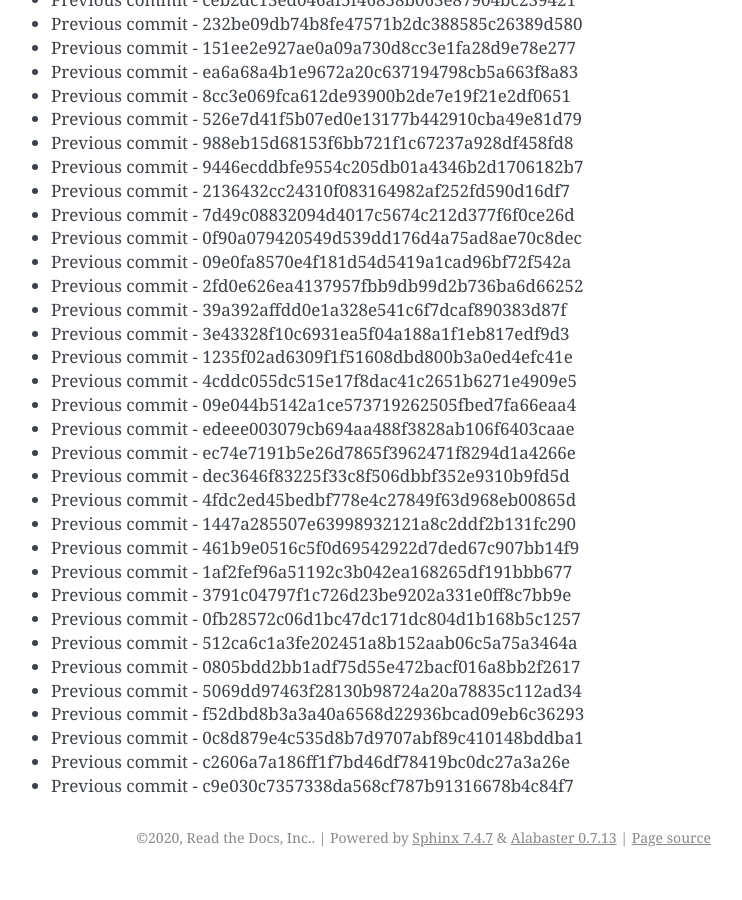
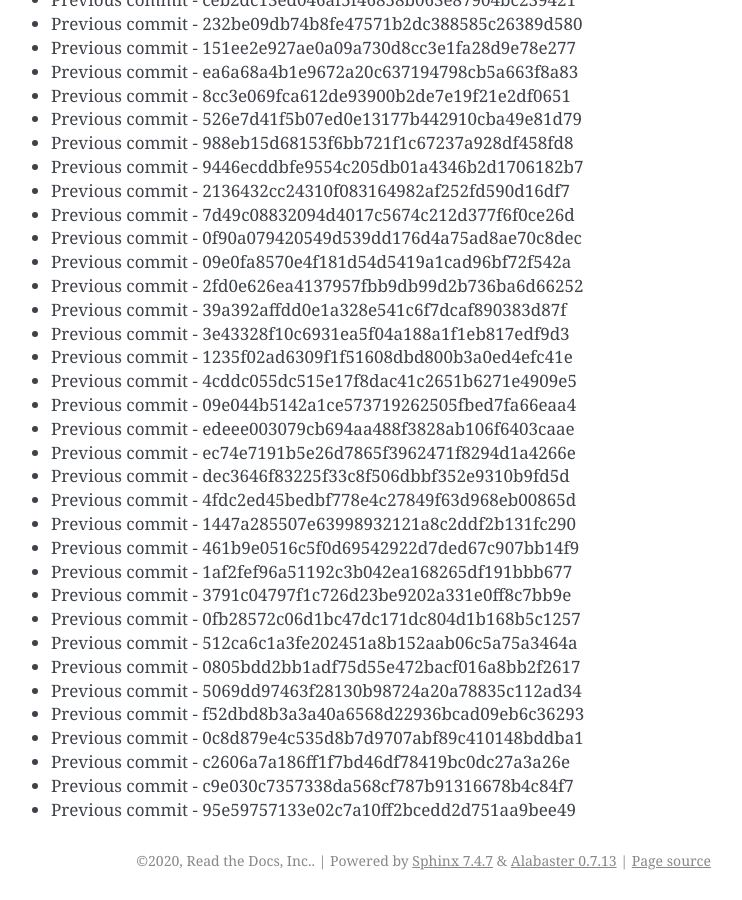
Before and after one commit to readthedocs/rtd-git-stresstest, a Sphinx documentation site: the page built from docs/updates.rst, in a window 1280 px wide and 900 px high, scrolled down 23857 px. Shown: the whole window, without its empty margins (399-1141 px from the left). Built offline with Sphinx 7.4.7, drawn with Linux system fonts in a browser that asks for light colours; before the commit the page ends 24734 px from its top, so only the background shows below that.

Commit message:
Generating commit from previous: 95e59757133e02c7a10ff2bcedd2d751aa9bee49

```diff
--- a/docs/updates.rst
+++ b/docs/updates.rst
@@ -1034,3 +1034,4 @@ It can be tested for any performance characteristics.
 * Previous commit - 0c8d879e4c535d8b7d9707abf89c410148bddba1
 * Previous commit - c2606a7a186ff1f7bd46df78419bc0dc27a3a26e
 * Previous commit - c9e030c7357338da568cf787b91316678b4c84f7
+* Previous commit - 95e59757133e02c7a10ff2bcedd2d751aa9bee49
```
